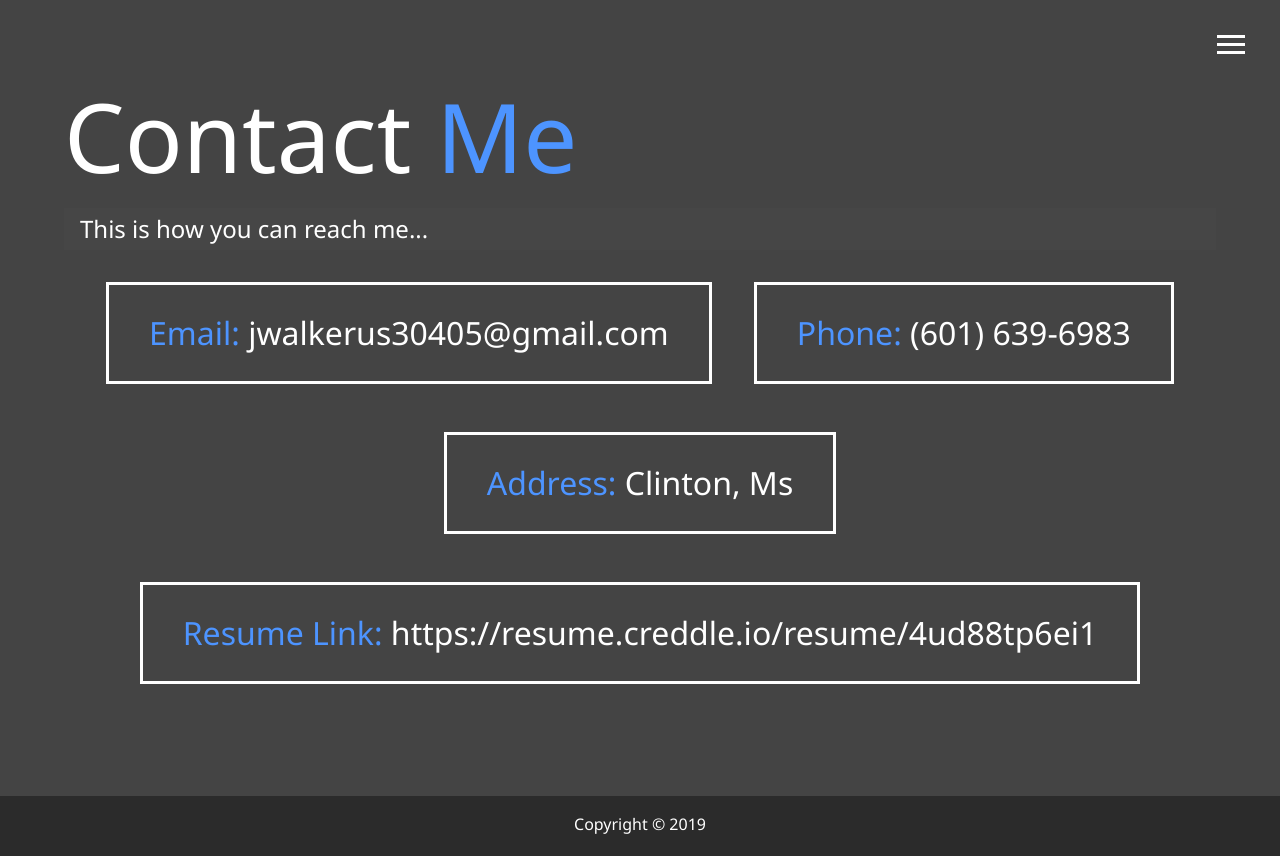
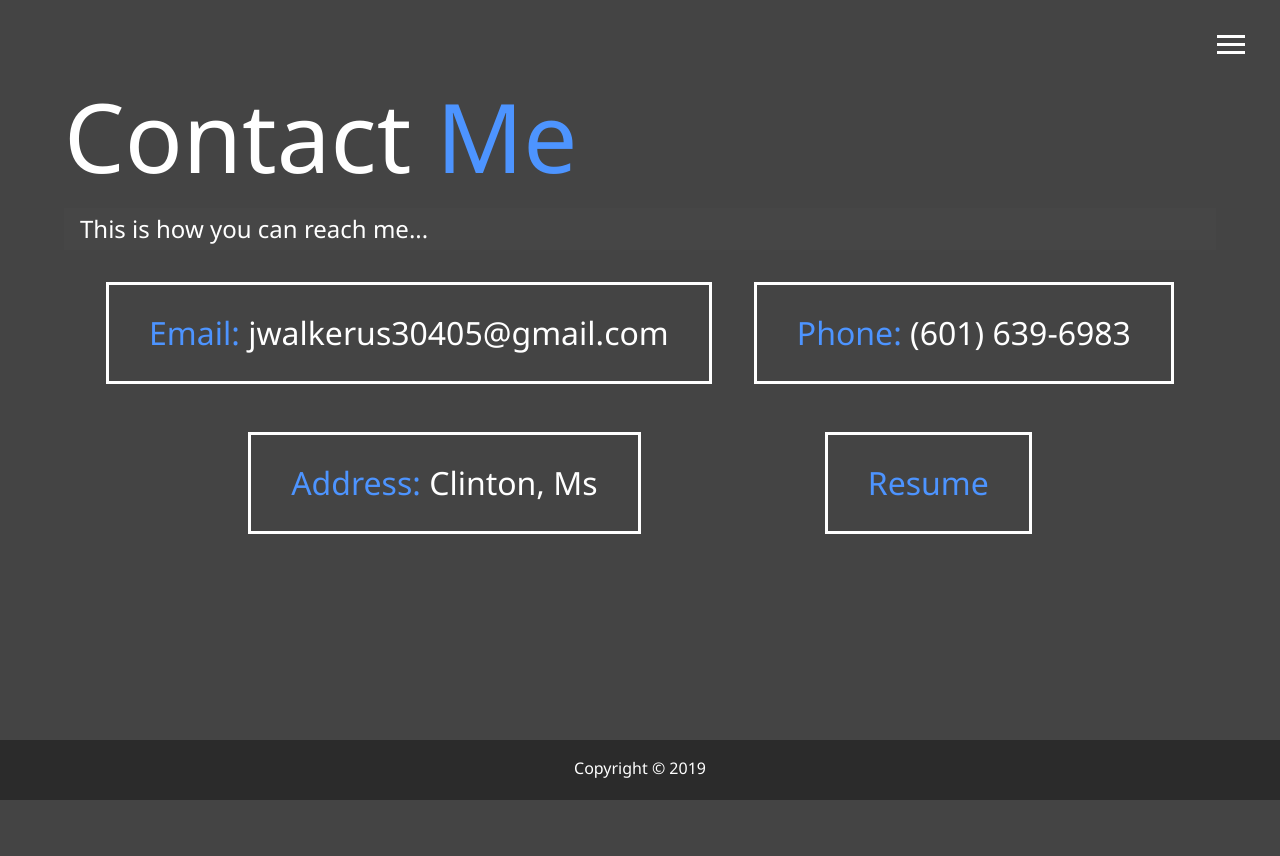
Before and after one commit to Jwalkerus7/Portfolio, a website: page dist/contact.html in a window 1280 px wide. After the commit the page ends 800 px from the top, so only its background shows below. Drawn offline with Linux system fonts and the light colour scheme.

Commit message:
made resume a link on contact me page

```diff
--- a/dist/contact.html
+++ b/dist/contact.html
@@ -66,7 +66,7 @@
               <span class="text-secondary">Address:</span> Clinton, Ms
           </div>
           <div>
-              <span class="text-secondary">Resume Link:</span> https://resume.creddle.io/resume/4ud88tp6ei1
+              <span class="text-secondary" href="https://resume.creddle.io/resume/4ud88tp6ei1" >Resume</span>
           </div>
       </div>
     </main>
```
